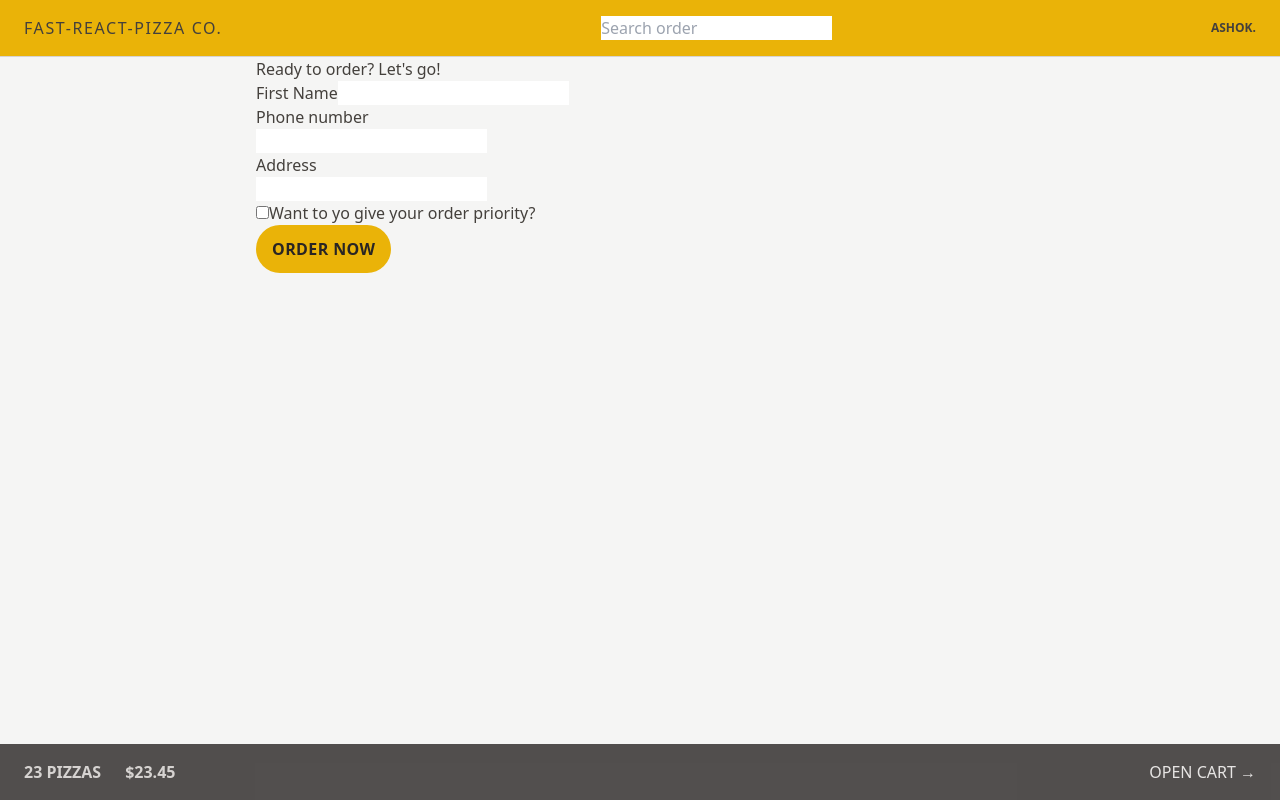
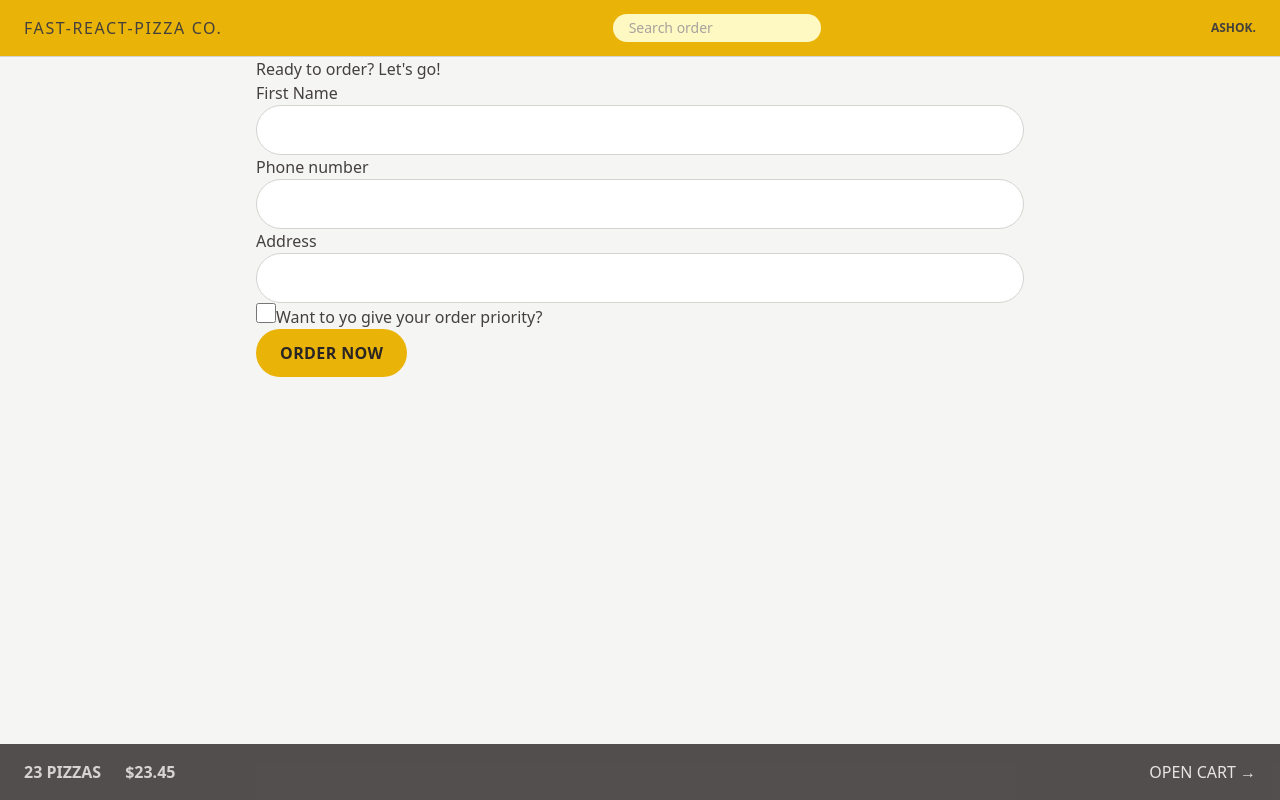
Before and after one commit to Ashoka2002/fast-react-app, a React (Vite) app: page /order/new in a window 1280 px wide. Built offline with nearby package versions, Linux system fonts and the light colour scheme.

Commit message:
styling...

```diff
--- a/src/features/order/CreateOrder.jsx
+++ b/src/features/order/CreateOrder.jsx
@@ -7,6 +7,7 @@ import {
   useNavigation,
 } from "react-router-dom";
 import { createOrder } from "../../services/apiRestaurant";
+import Button from "../../ui/Button";
 
 // https://uibakery.io/regex-library/phone-number
 const isValidPhone = (str) =>
@@ -55,13 +56,13 @@ function CreateOrder() {
       <Form method="post">
         <div>
           <label>First Name</label>
-          <input type="text" name="customer" required />
+          <input type="text" name="customer" required className="input" />
         </div>
 
         <div>
           <label>Phone number</label>
           <div>
-            <input type="tel" name="phone" required />
+            <input type="tel" name="phone" required className="input" />
           </div>
           {formError?.phone && formError.phone}
         </div>
@@ -69,7 +70,7 @@ function CreateOrder() {
         <div>
           <label>Address</label>
           <div>
-            <input type="text" name="address" required />
+            <input type="text" name="address" required className="input" />
           </div>
         </div>
 
@@ -78,6 +79,7 @@ function CreateOrder() {
             type="checkbox"
             name="priority"
             id="priority"
+            className="h-5 w-5 accent-yellow-400 focus:outline-none focus:ring-2 focus:ring-yellow-300 focus:ring-offset-2"
             // value={withPriority}
             // onChange={(e) => setWithPriority(e.target.checked)}
           />
@@ -86,12 +88,9 @@ function CreateOrder() {
 
         <div>
           <input type="hidden" name="cart" value={JSON.stringify(cart)} />
-          <button
-            disabled={isSubmitting}
-            className="inline-block rounded-full bg-yellow-500 px-4 py-3 font-semibold uppercase tracking-wide text-stone-800 transition-colors duration-200 hover:bg-yellow-400  focus:outline-none focus:ring-1 focus:ring-yellow-300 focus:ring-offset-1 disabled:cursor-not-allowed"
-          >
+          <Button disabled={isSubmitting}>
             {isSubmitting ? "Placing order..." : " Order now"}
-          </button>
+          </Button>
         </div>
       </Form>
     </div>
--- a/src/features/order/SearchOrder.jsx
+++ b/src/features/order/SearchOrder.jsx
@@ -18,6 +18,7 @@ function SearchOrder() {
         placeholder="Search order"
         value={query}
         onChange={(e) => setQuery(e.target.value)}
+        className="w-40 rounded-full bg-yellow-100 px-4 py-1 text-sm text-stone-800 outline-none placeholder:text-stone-400  sm:w-52 "
       />
     </form>
   );
--- a/src/features/user/CreateUser.jsx
+++ b/src/features/user/CreateUser.jsx
@@ -1,4 +1,5 @@
 import { useState } from "react";
+import Button from "../../ui/Button";
 
 function CreateUser() {
   const [username, setUsername] = useState("");
@@ -18,12 +19,12 @@ function CreateUser() {
         placeholder="Your full name"
         value={username}
         onChange={(e) => setUsername(e.target.value)}
-        className="w-52 sm:w-72"
+        className="input w-72 sm:px-6 sm:py-2"
       />
 
       {username !== "" && (
-        <div>
-          <button>Start ordering</button>
+        <div className="mt-4">
+          <Button>Start ordering</Button>
         </div>
       )}
     </form>
--- a/src/index.css
+++ b/src/index.css
@@ -2,41 +2,48 @@
 @tailwind components;
 @tailwind utilities;
 
-/* body {
-  font-family: system-ui, -apple-system, BlinkMacSystemFont, "Segoe UI", Roboto,
-    Oxygen, Ubuntu, Cantarell, "Open Sans", "Helvetica Neue", sans-serif;
-  background-color: #f7f7f7;
-  color: #444;
+@layer components {
+  .input {
+    @apply w-full rounded-full border border-stone-300 px-4 py-1 text-sm focus:outline-none focus:ring-1 focus:ring-yellow-300 md:px-6 md:py-3 md:text-base;
+  }
 }
-
-.layout {
-  display: grid;
-  grid-template-rows: auto 1fr auto;
-  gap: 32px;
-  height: 100dvh;
-} */
 
 /* https://dev.to/afif/i-made-100-css-loaders-for-your-next-project-4eje */
 .loader {
   width: 45px;
   aspect-ratio: 0.75;
   --c: no-repeat linear-gradient(#333 0 0);
-  background: var(--c) 0% 50%, var(--c) 50% 50%, var(--c) 100% 50%;
+  background:
+    var(--c) 0% 50%,
+    var(--c) 50% 50%,
+    var(--c) 100% 50%;
   background-size: 20% 50%;
   animation: loading 1s infinite linear;
 }
 
 @keyframes loading {
   20% {
-    background-position: 0% 0%, 50% 50%, 100% 50%;
+    background-position:
+      0% 0%,
+      50% 50%,
+      100% 50%;
   }
   40% {
-    background-position: 0% 100%, 50% 0%, 100% 50%;
+    background-position:
+      0% 100%,
+      50% 0%,
+      100% 50%;
   }
   60% {
-    background-position: 0% 50%, 50% 100%, 100% 0%;
+    background-position:
+      0% 50%,
+      50% 100%,
+      100% 0%;
   }
   80% {
-    background-position: 0% 50%, 50% 50%, 100% 100%;
+    background-position:
+      0% 50%,
+      50% 50%,
+      100% 100%;
   }
 }
--- /dev/null
+++ b/src/ui/Button.jsx
@@ -0,0 +1,12 @@
+function Button({ children, disabled = false, classes }) {
+  return (
+    <button
+      disabled={disabled}
+      className="inline-block rounded-full bg-yellow-500 px-4 py-3 font-semibold uppercase tracking-wide text-stone-800 transition-colors duration-200 hover:bg-yellow-400  focus:outline-none focus:ring-1 focus:ring-yellow-300 focus:ring-offset-1 disabled:cursor-not-allowed sm:px-6 sm:py-3"
+    >
+      {children}
+    </button>
+  );
+}
+
+export default Button;
```
